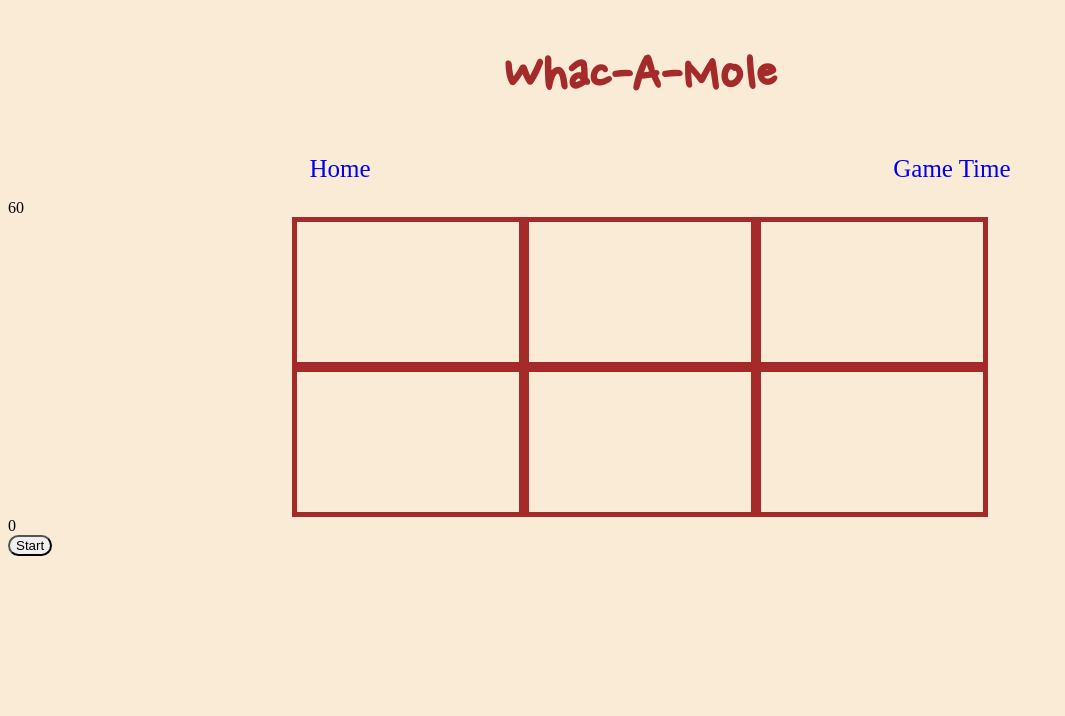
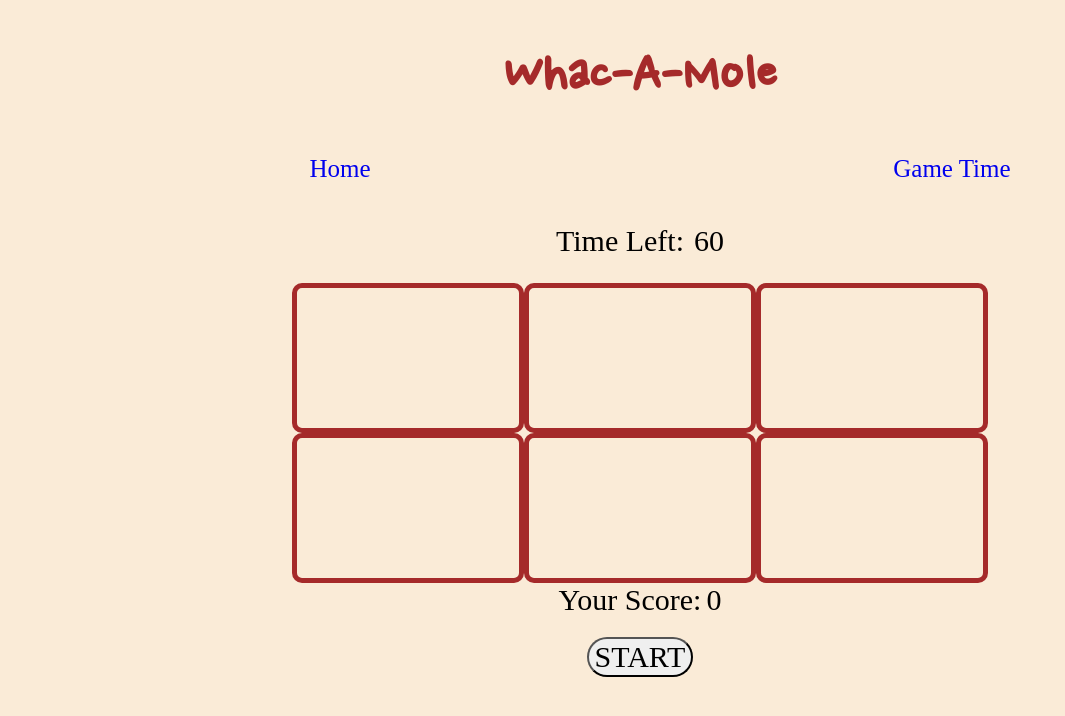
Before and after one commit to jinimbrancalhao/Whac-A-Mole, a plain HTML site: page page.html in a window 1280 px wide. Shown: the whole page, without its empty margins (0-1065 px from the left). Drawn offline with Linux system fonts and the light colour scheme; a web font is replaced by a local one.

Commit message:
center html elements

```diff
--- a/page.html
+++ b/page.html
@@ -17,8 +17,10 @@
       <li><a href="page.html">Game Time</a></li>
     </ul>
   </nav>
-  <div id="timer">60</div>
-
+  <div id="time">
+    <div>Time Left:</div>
+    <div id="timer">60</div>
+  </div>
   <div id="container">
     <div class="cell" id="1"></div>
     <div class="cell" id="2"></div>
@@ -27,10 +29,13 @@
     <div class="cell" id="5"></div>
     <div class="cell" id="6"></div>
   </div>
-
-  <div id="click-display">0</div>
-  <button id="button">Start</button>
-
+  <div id="score">
+    <div id="your-score">Your Score:</div>
+    <div id="click-display">0</div>
+  </div>
+  <div class="button">
+  <button id="button">START</button>
+  </div>
   <script src="script.js"></script>
 </body>
 
--- a/script.js
+++ b/script.js
@@ -39,20 +39,10 @@ function moleGenerate() {
       moleTimeOut()
       generate = Math.floor(Math.random() * 6) + 1
       document.getElementById(`${generate}`).innerText = 'mole'
-      // setTimeout(function () {
-      //   cells.forEach((cell) => {
-      //     if (cell.innerText === 'mole') {
-      //       cell.innerText = ' '
-      // //       console.log('hello')
-      //     // }
-      //   })
-      // }, 1000)
-      // document.getElementById(`${generate}`).innerText = ' '
-
       if (gameActive === false) {
         clearInterval(moleInterval)
       }
-    }, 400)
+    }, 300)
   }
 }
 // Mole generating
--- a/style.css
+++ b/style.css
@@ -33,6 +33,20 @@ p {
 
 button {
   border-radius: 20px;
+  font-family: 'Rancho';
+}
+
+#button {
+  font-size: 30px;
+}
+
+#button:hover {
+  font-weight: bold;
+}
+
+#click-display {
+  text-align: center;
+  font-size: 30px;
 }
 
 ul {
@@ -40,6 +54,10 @@ ul {
   list-style: none;
   justify-content: center;
   justify-content: space-around;
+}
+
+nav {
+  padding-bottom: 25px;
 }
 
 a {
@@ -70,4 +88,28 @@ a:hover {
   justify-content: center;
   border: solid 5px brown;
   align-items: center;
+  border-radius: 10px;
 }
+
+#score {
+  display: flex;
+  justify-content: center;
+  flex-wrap: wrap;
+  margin-bottom: 20px;
+}
+
+#your-score {
+  font-size: 30px;
+  padding-right: 5px;
+}
+
+#time {
+  display: flex;
+  justify-content: center;
+  font-size: 30px;
+  margin-bottom: 25px;
+}
+
+#timer {
+  margin-left: 10px;
+}
```
